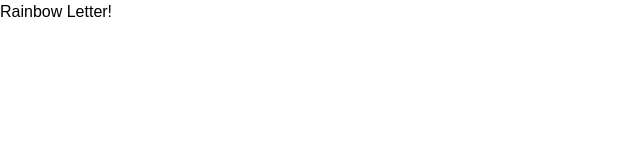
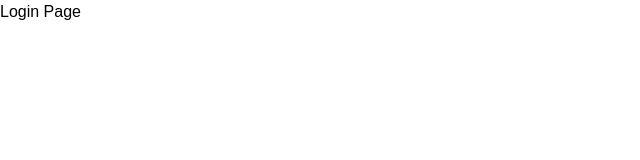
Before and after one commit to rainbow-letter/rainbow-letter-frontend, a React (Create React App) app: page /login in a window 1280 px wide. Shown: the top 160 px of the page, without its empty margins (0-640 px from the left). Built offline with nearby package versions, Linux system fonts and the light colour scheme.

Commit message:
feat: divide Router components

```diff
--- a/src/App.jsx
+++ b/src/App.jsx
@@ -1,7 +1,8 @@
 import React from 'react';
+import Router from './Router';
 
 function App() {
-  return <div className="App">Rainbow Letter!</div>;
+  return <Router />;
 }
 
 export default App;
--- /dev/null
+++ b/src/Router.jsx
@@ -0,0 +1,16 @@
+import { BrowserRouter, Routes, Route } from 'react-router-dom';
+
+import React from 'react';
+import Home from './view/Home';
+import Login from './view/Login';
+
+export default function Router() {
+  return (
+    <BrowserRouter>
+      <Routes>
+        <Route path="/" element={<Home />} />
+        <Route path="/login" element={<Login />} />
+      </Routes>
+    </BrowserRouter>
+  );
+}
--- /dev/null
+++ b/src/view/Home.jsx
@@ -0,0 +1,5 @@
+import React from 'react';
+
+export default function Home() {
+  return <div>Welcome Home!</div>;
+}
--- /dev/null
+++ b/src/view/Login.jsx
@@ -0,0 +1,6 @@
+/* eslint-disable */
+import React from 'react';
+
+export default function Login() {
+  return <div>Login Page</div>;
+}
```
